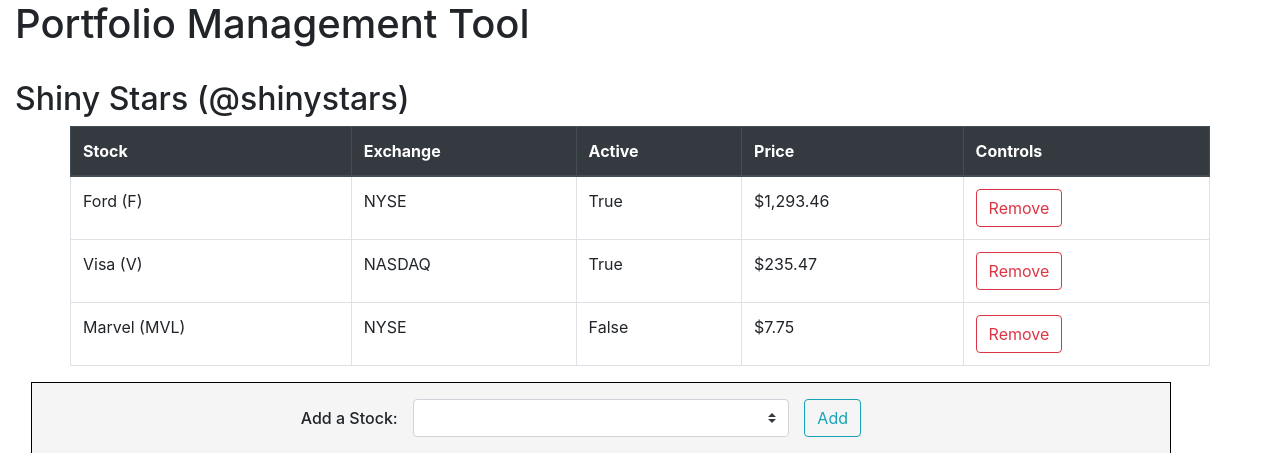
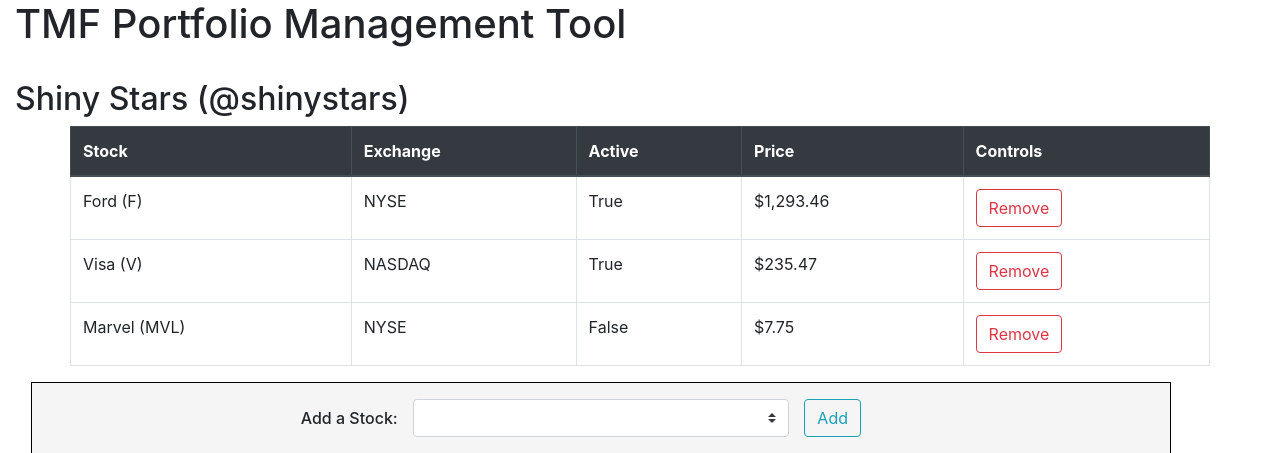
Before and after one commit to johnkntran/django-vue, a Django app: page /stocks/example/ in a window 1280 px wide. Shown: the top 453 px of the page. Run offline with Django 3.2, Linux system fonts and the light colour scheme; data comes from the database, SQL or seed files in the repository; some libraries are stand-ins or nearby versions.

Commit message:
Reword title.

```diff
--- a/stocks/templates/stocks/index.html
+++ b/stocks/templates/stocks/index.html
@@ -8,7 +8,7 @@
     <meta charset="UTF-8">
     <meta name="viewport" content="width=1000, initial-scale=1.0">
     <meta http-equiv="X-UA-Compatible" content="ie=edge">
-    <title>Portfolio Management Tool</title>
+    <title>TMF Portfolio Management Tool</title>
     <link rel="stylesheet"
           href="https://stackpath.bootstrapcdn.com/bootstrap/4.3.1/css/bootstrap.min.css"
           integrity="sha384-ggOyR0iXCbMQv3Xipma34MD+dH/1fQ784/j6cY/iJTQUOhcWr7x9JvoRxT2MZw1T"
@@ -30,7 +30,7 @@
 
 
 <body class="container-fluid">
-    <h1 id="title">Portfolio Management Tool</h1>
+    <h1 id="title">TMF Portfolio Management Tool</h1>
 
     {% for portfolio in portfolios %}
     <h2>{{ portfolio.name }} (@{{ portfolio.slug }})</h2>
```
